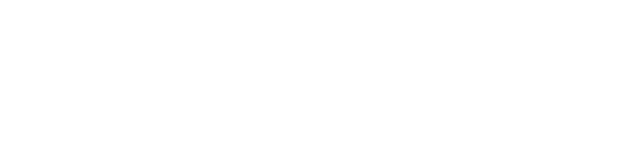
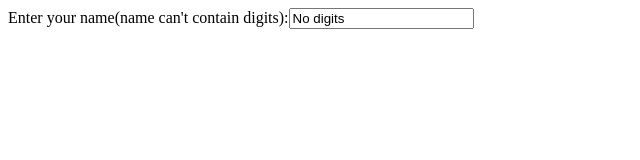
Before and after one commit to ufa1971/25082023, a plain HTML site: page index.html in a window 1280 px wide. Shown: the whole page, without its empty margins (0-640 px from the left). Drawn offline with Linux system fonts and the light colour scheme.

Commit message:
Task 1 first edition

```diff
--- a/index.html
+++ b/index.html
@@ -8,6 +8,12 @@
     <script src="script.js"></script>
 </head>
 <body>
+    <label for="" name="label_input"> Enter your name(name can't contain digits):<input
+        name="field_input"
+        type="text"
+        value="No digits"
+        >
+    </label>
 
 </body>
 </html>
--- a/script.js
+++ b/script.js
@@ -0,0 +1,3 @@
+const keyInput = document.label_input.field_input
+console.log(keyInput)
+alert(keyInput)
```
